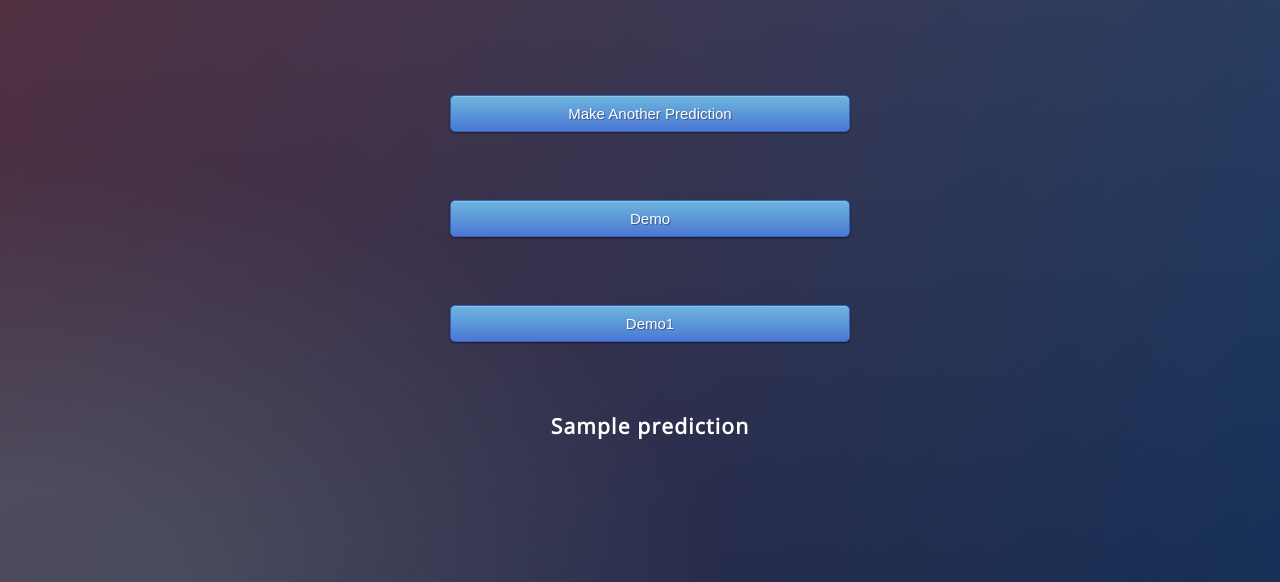
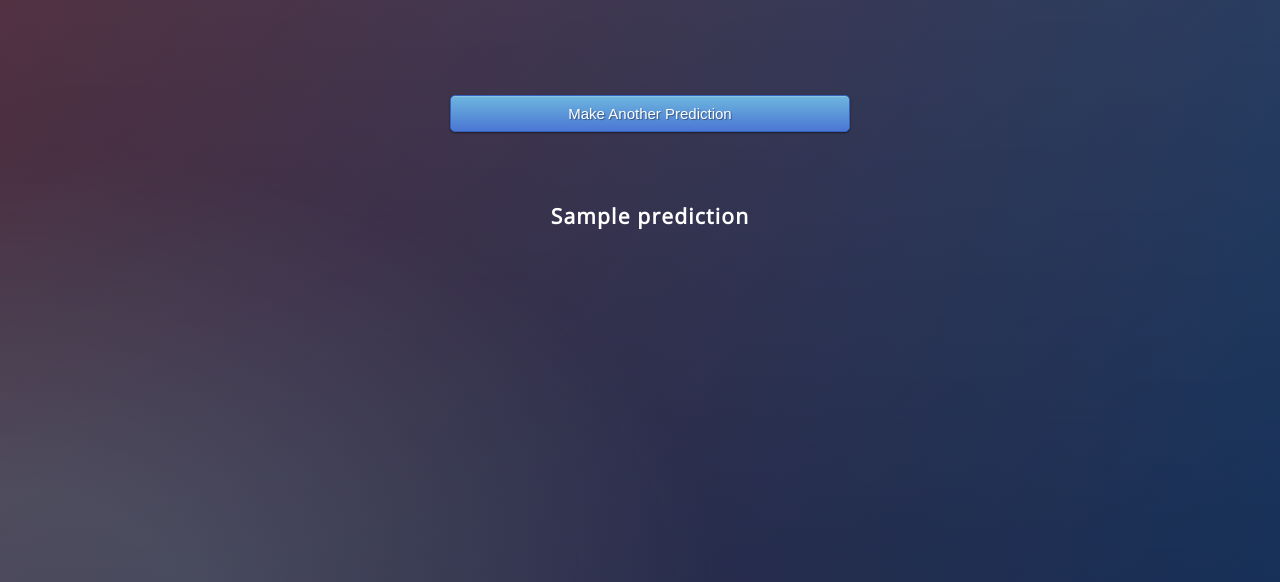
Before and after one commit to padmeshnaik/Iris_Model, a Flask app: template templates/predict.html in a window 1280 px wide. Shown: the part 200-782 px from the top of the page. Run offline with Flask 2, Linux system fonts and the light colour scheme; the template is opened without the code that fills it: most values are stand-ins (such as "Sample title", 1, 10 or a date in 2020); parts of the project's set-up code (start-up, migrations or seed data) failed here and were passed over.

Commit message:
Final_Commit

```diff
--- a/app.py
+++ b/app.py
@@ -40,8 +40,4 @@ def predict():
 def demo():
     if request.method == 'POST':
         if request.form['submit_button'] == 'Another':
-            return redirect(url_for("home"))
-        elif request.form['submit_button'] == 'Demo':
-            return render_template("demo.html")
-        else:
-            return render_template("Home.html",prediction="Unknown site")
+            return redirect("/")
--- a/templates/predict.html
+++ b/templates/predict.html
@@ -18,12 +18,7 @@
 
 
             <button type="submit" name="submit_button" value="Another" class="btn btn-primary btn-block btn-large">Make Another Prediction</button>
-            <br>
-            <br>
-            <button type="submit" name="submit_button" value="Demo" class="btn btn-primary btn-block btn-large" >Demo</button>
-            <br>
-            <br>
-            <button type="submit" name="submit_button" value="Demo1" class="btn btn-primary btn-block btn-large">Demo1</button>
+
 
 
         </form>
```
